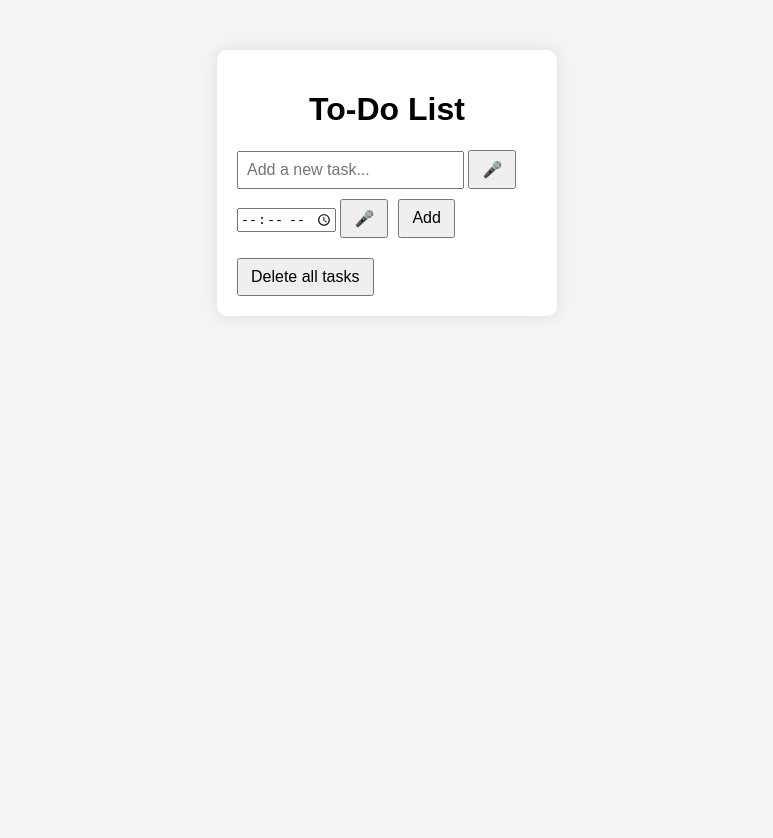
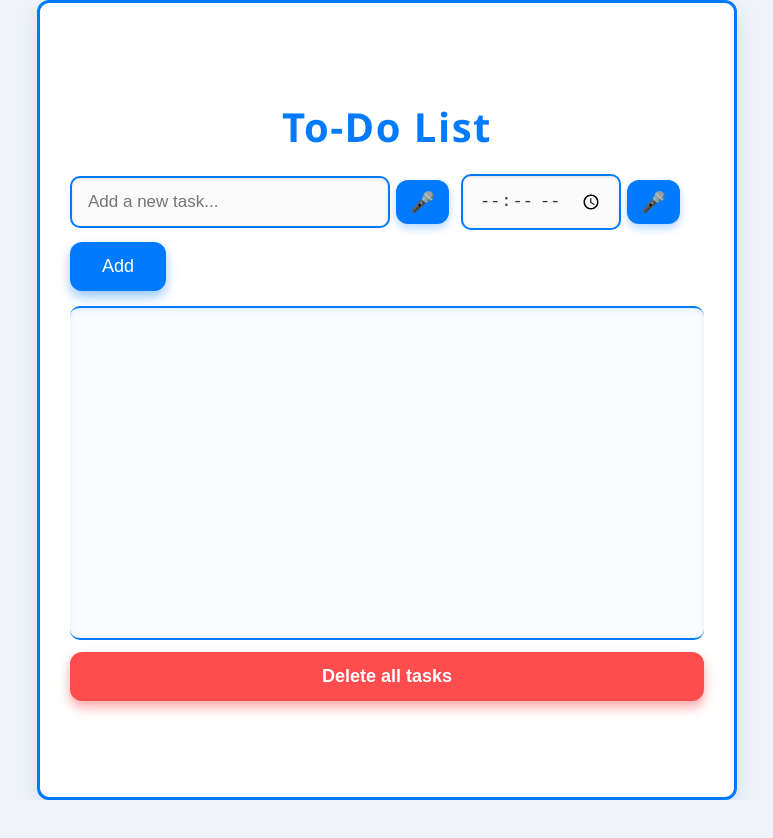
Before and after one commit to Yugiaz/Project-sa-CC05-, a plain HTML site: page index.html in a window 1280 px wide. Shown: the whole page, without its empty margins (253-1026 px from the left). After the commit the page ends 800 px from the top, so only its background shows below. Drawn offline with Linux system fonts and the light colour scheme.

Commit message:
Update style.css

```diff
--- a/style.css
+++ b/style.css
@@ -1,63 +1,237 @@
+/* Reset */
+* {
+  box-sizing: border-box;
+}
+
 body {
-    font-family: Arial, sans-serif;
-    background: #f4f4f4;
+  margin: 0;
+  font-family: 'Segoe UI', Tahoma, Geneva, Verdana, sans-serif;
+  background: #f0f4f8;
+  height: 100vh;
   display: flex;
   justify-content: center;
-    align-items: flex-start;
-    padding-top: 50px;
-    height: 100vh;
-    margin: 0;
+  align-items: center;
+  -webkit-font-smoothing: antialiased;
+  -moz-osx-font-smoothing: grayscale;
 }
 
 .container {
-    background: white;
-    padding: 20px;
-    border-radius: 10px;
-    box-shadow: 0 0 15px rgba(0,0,0,0.1);
-    width: 300px;
+  background: #fff;
+  width: 100vw;
+  max-width: 700px;
+  height: 100vh;
+  max-height: 800px;
+  padding: 1in 30px;
+  border-radius: 12px;
+  border: 3px solid #007bff;
+  box-shadow: 0 8px 24px rgba(0, 123, 255, 0.15);
+  display: flex;
+  flex-direction: column;
+  transition: box-shadow 0.3s ease;
+}
+
+.container:hover {
+  box-shadow: 0 12px 36px rgba(0, 123, 255, 0.25);
 }
 
 h1 {
+  margin: 0 0 20px;
+  font-weight: 700;
+  font-size: 2.5rem;
+  color: #007bff;
   text-align: center;
+  letter-spacing: 1.5px;
+  user-select: none;
 }
 
 .input-container {
   display: flex;
-    gap: 10px;
+  gap: 12px;
+  margin-bottom: 15px;
+  align-items: center;
+  flex-wrap: wrap;
 }
 
-  input[type="text"] {
-    flex: 1;
-    padding: 8px;
-    font-size: 16px;
+.task-input-wrapper,
+.time-input-wrapper {
+  display: flex;
+  align-items: center;
+  gap: 6px;
+  position: relative;
 }
 
-  button {
-    padding: 8px 12px;
-    font-size: 16px;
-    cursor: pointer;
+#taskInput {
+  padding: 14px 16px;
+  font-size: 17px;
+  width: 320px;
+  border: 2px solid #007bff;
+  border-radius: 10px;
+  outline-offset: 2px;
+  transition: border-color 0.3s ease;
+  background-color: #fafafa;
+  color: #333;
+  box-shadow: inset 0 1px 3px rgba(0,0,0,0.1);
 }
 
-  ul {
+#taskInput:focus {
+  border-color: #0056b3;
+  background-color: #fff;
+  box-shadow: 0 0 6px rgba(0, 86, 179, 0.4);
+}
+
+#timeInput {
+  padding: 14px 16px;
+  font-size: 17px;
+  width: 160px;
+  border: 2px solid #007bff;
+  border-radius: 10px;
+  outline-offset: 2px;
+  background-color: #fafafa;
+  color: #333;
+  box-shadow: inset 0 1px 3px rgba(0,0,0,0.1);
+  transition: border-color 0.3s ease;
+}
+
+#timeInput:focus {
+  border-color: #0056b3;
+  background-color: #fff;
+  box-shadow: 0 0 6px rgba(0, 86, 179, 0.4);
+}
+
+.mic-btn {
+  background: #007bff;
+  border: none;
+  color: white;
+  font-size: 20px;
+  padding: 10px 14px;
+  border-radius: 12px;
+  cursor: pointer;
+  user-select: none;
+  transition: background-color 0.3s ease, transform 0.15s ease;
+  box-shadow: 0 4px 8px rgba(0,123,255,0.3);
+}
+
+.mic-btn:hover {
+  background: #0056b3;
+  transform: scale(1.1);
+  box-shadow: 0 6px 12px rgba(0,86,179,0.45);
+}
+
+#addBtn {
+  background: #007bff;
+  color: white;
+  border: none;
+  padding: 14px 32px;
+  font-size: 18px;
+  border-radius: 12px;
+  cursor: pointer;
+  user-select: none;
+  transition: background-color 0.3s ease, box-shadow 0.3s ease;
+  box-shadow: 0 6px 12px rgba(0,123,255,0.4);
+}
+
+#addBtn:hover {
+  background: #0056b3;
+  box-shadow: 0 8px 18px rgba(0,86,179,0.6);
+}
+
+#taskList {
   list-style: none;
   padding: 0;
-    margin-top: 20px;
+  margin: 0;
+  flex-grow: 1;
+  overflow-y: auto;
+  border-top: 2px solid #007bff;
+  border-bottom: 2px solid #007bff;
+  border-radius: 10px;
+  box-shadow: inset 0 2px 6px rgba(0,123,255,0.1);
+  background-color: #f9fbff;
+  scrollbar-width: thin;
+  scrollbar-color: #007bff #e0e7ff;
 }
 
-  li {
+#taskList::-webkit-scrollbar {
+  width: 8px;
+}
+
+#taskList::-webkit-scrollbar-track {
+  background: #e0e7ff;
+  border-radius: 10px;
+}
+
+#taskList::-webkit-scrollbar-thumb {
+  background-color: #007bff;
+  border-radius: 10px;
+  border: 2px solid #e0e7ff;
+}
+
+#taskList li {
   display: flex;
   justify-content: space-between;
-    padding: 6px 0;
-    border-bottom: 1px solid #eee;
+  padding: 14px 18px;
+  border-bottom: 1px solid #d1d9ff;
+  align-items: center;
+  cursor: grab;
+  transition: background-color 0.25s ease;
+  user-select: none;
 }
 
-  li.completed span {
-    text-decoration: line-through;
-    color: gray;
+#taskList li:active {
+  cursor: grabbing;
 }
 
-  .input-container {
-    display: flex;
-    gap: 10px;
-    flex-wrap: wrap;
+#taskList li:hover {
+  background-color: #d9e7ff;
 }
+
+#taskList li.completed span {
+  text-decoration: line-through;
+  color: #9ca3af;
+  user-select: text;
+}
+
+#taskList li button {
+  background: #ff4d4f;
+  border: none;
+  color: white;
+  font-weight: 600;
+  cursor: pointer;
+  border-radius: 12px;
+  padding: 6px 14px;
+  user-select: none;
+  transition: background-color 0.3s ease, transform 0.15s ease;
+  box-shadow: 0 4px 10px rgba(255,77,79,0.4);
+}
+
+#taskList li button:hover {
+  background: #cc3a3f;
+  transform: scale(1.1);
+  box-shadow: 0 6px 14px rgba(204,58,63,0.6);
+}
+
+.delete-all-btn {
+  margin-top: 12px;
+  background: #ff4d4f;
+  border: none;
+  color: white;
+  font-weight: 700;
+  padding: 14px 0;
+  width: 100%;
+  border-radius: 12px;
+  cursor: pointer;
+  user-select: none;
+  transition: background-color 0.3s ease, box-shadow 0.3s ease;
+  box-shadow: 0 6px 12px rgba(255,77,79,0.5);
+  font-size: 18px;
+}
+
+.delete-all-btn:hover {
+  background: #cc3a3f;
+  box-shadow: 0 8px 16px rgba(204,58,63,0.7);
+}
+
+/* Drag over styling */
+.drag-over {
+  background-color: #a3c1ff !important;
+  border-radius: 12px;
+}
```
Lines whose indentation alone changed are shown as unchanged.
